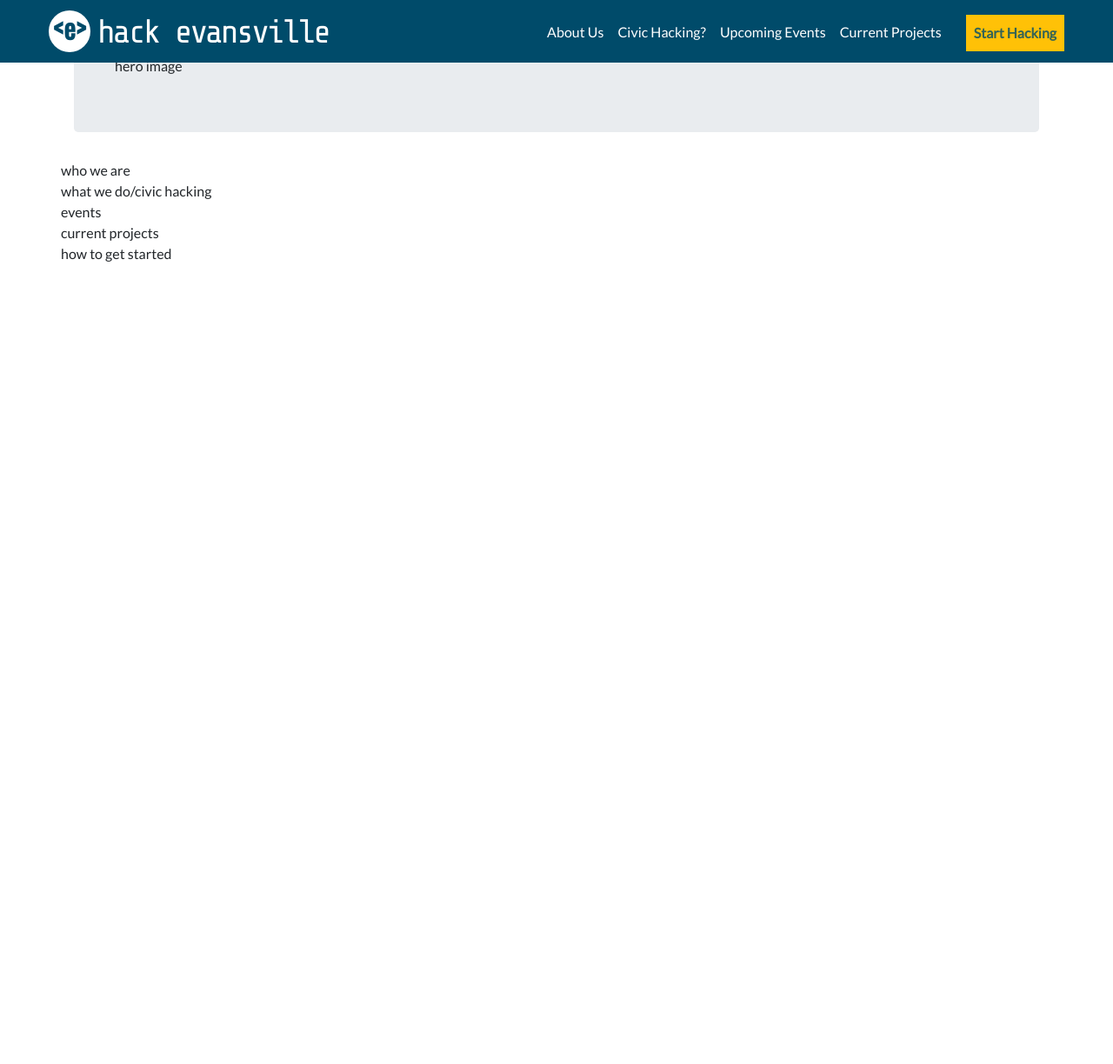
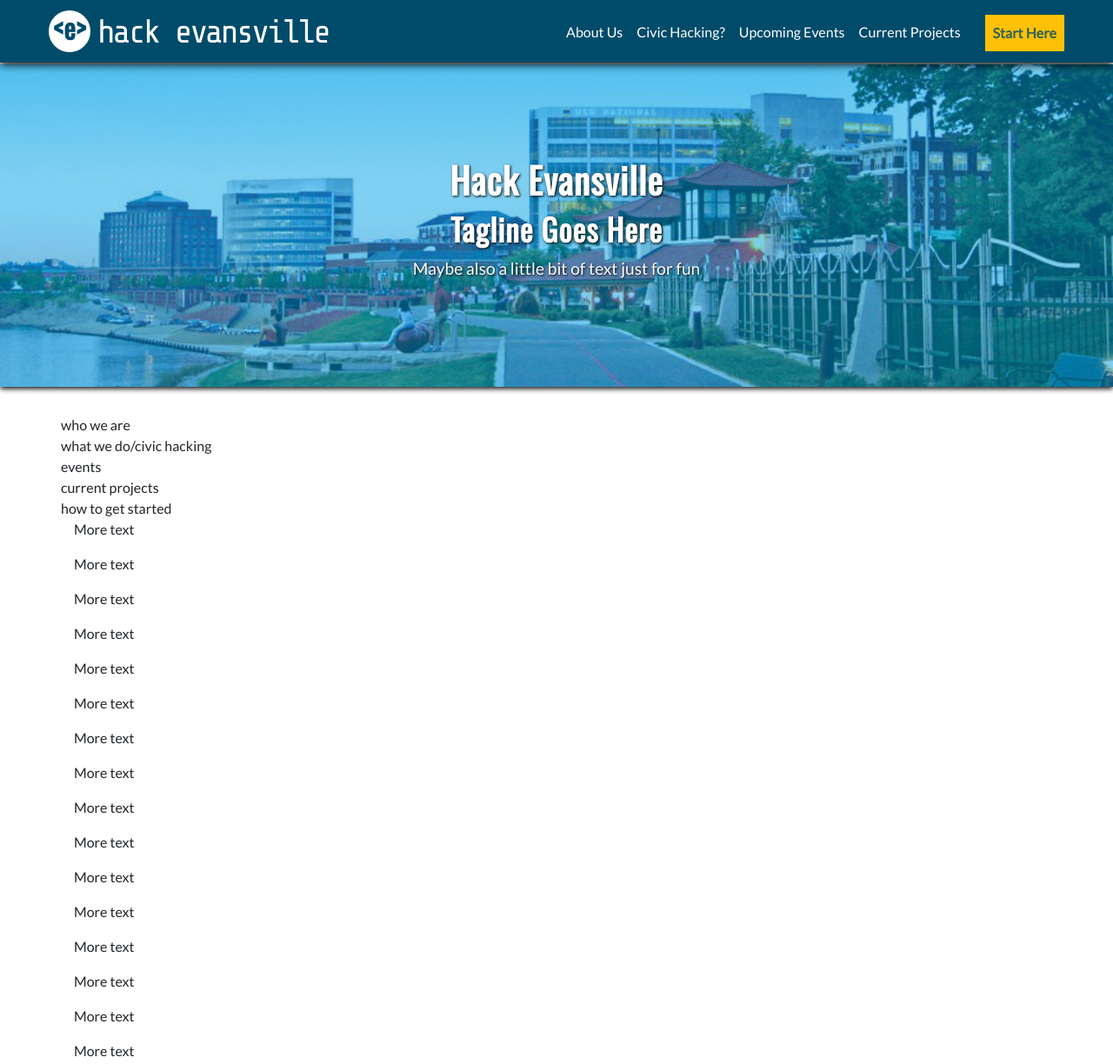
Before and after one commit to hackevansville/hackevansville.github.io, a plain HTML site: page index.html in a window 1280 px wide. Shown: the top 1224 px of the page at 87% size. Before the commit the page ends 800 px from the top, so only its background shows below. Drawn offline with nearby package versions, Linux system fonts and the light colour scheme.

Commit message:
Add banner image section and scaffold site structure

```diff
--- a/css/app.css
+++ b/css/app.css
@@ -13,9 +13,41 @@ body {
   	font-size: 16px;
 }
 
+h1, h2, h3, h4, h5, h6 {
+	font-family: 'Oswald', sans-serif;
+	font-weight: bold;
+	line-height: 1.3;
+	letter-spacing: 1px;
+}
+
+h1 {
+	font-size: 3rem;
+}
+
+h2 {
+	font-size: 2.6rem;
+}
+
+h3 {
+	font-size: 2.2rem;
+}
+
+h4 {
+	font-size: 1.8rem;
+}
+
+h5 {
+	font-size: 1.4rem;
+}
+
+h6 {
+	font-size: 1rem;
+}
+
 #pageHeader {
   	width: 100%;
   	height: 72px;
+  	box-shadow: 0 2px 10px #000000;
 	background-color: #004b6a;
 }
 
@@ -49,7 +81,7 @@ a.logo:link, a.logo:visited {
   	margin-right: 8px;
   	color: #004b6a;
   	font-family: 'Oswald', sans-serif;
-  	font-size: 32px;
+  	font-size: 2rem;
   	font-weight: bold;
   	text-align: center;
 }
@@ -61,14 +93,15 @@ a.logo:link, a.logo:visited {
   	padding: 4px;
   	border-radius: 50%;
   	background-color: #ffffff;
-  	line-height: 32px;
+  	line-height: 2rem;
 }
 
 #siteMain .logoText {
-  	padding-top: 5.6px;
+  	padding-top: 4px;
   	color: #ffffff;
   	font-family: 'Share Tech Mono', monospace;
-  	font-size: 2.4em;
+  	font-size: 2.4rem;
+  	font-weight: normal;
   	letter-spacing: -3px;
 }
 
@@ -121,6 +154,42 @@ a.logo:link, a.logo:visited {
 	margin-top: -9px;
 }
 
+#bannerContainer {
+	margin-top: 74px;
+	padding: 0;
+}
+
+#banner {
+	padding: 0;
+}
+
+#banner .background,
+#banner .parallax-overlay {
+	min-height: 260px;
+	height: 29vw;
+}
+
+#banner .background {
+	box-shadow: 0px 2px 6px #000;
+	background-image: url(../images/EvansvilleSkyline.jpg);
+	background-attachment: fixed;
+    background-size: 100% 100%;
+    background-repeat: no-repeat;
+    background-position: center;
+}
+
+#banner .parallax-overlay {
+	display: flex;
+    justify-content: center;
+    align-items: center;
+	background-color: hsla(198, 100%, 45%, 0.5);
+}
+
+#banner #textContainer {
+	color: #ffffff;
+	text-shadow: 1px 1px 3px #000000;
+}
+
 @media(max-width: 991px) {
 
 	#siteMain #navbarSupportedContent {
@@ -162,7 +231,7 @@ a.logo:link, a.logo:visited {
 	}
 
 	#siteMain .logoText {
-		font-size: 2em;
+		font-size: 2rem;
 	}
 
 	#siteMain #navbarSupportedContent {
@@ -172,4 +241,8 @@ a.logo:link, a.logo:visited {
 	.hamburger {
 		margin-top: 0;
 	}
+
+	#bannerContainer {
+		margin-top: 51px;
+	}
 }
--- a/index.html
+++ b/index.html
@@ -34,20 +34,47 @@
         				<li class="nav-item"><a href="#" class="nav-link">Civic Hacking?</a></li>
         				<li class="nav-item"><a href="#" class="nav-link">Upcoming Events</a></li>
         				<li class="nav-item"><a href="#" class="nav-link">Current Projects</a></li>
-        				<li class="nav-item"><a href="#" class="nav-link btn btn-warning cta">Start Hacking</a></li>
+        				<li class="nav-item"><a href="#" class="nav-link btn btn-warning cta">Start Here</a></li>
         			</ul>
         		</div>
         	</nav>
         </header>
-        <div class="container">
-        	<div class="jumbotron">
-        		<div class="container">hero image</div>
+        <div id="bannerContainer" class="container-fluid">
+        	<div id="banner" class="jumbotron jumbotron-fluid">
+        		<div class="parallax text-center background">
+        			<div class="parallax-overlay">
+        				<div id="textContainer" class="container text-center">
+        					<h2 class="subheadline">Hack Evansville</h2>
+        					<h3 class="subheadline">Tagline Goes Here</h3>
+        					<p style="font-size: 1.2rem;">Maybe also a little bit of text just for fun</p>
+        				</div>
+        			</div>
+        		</div>
         	</div>
+        </div>
+        <div id="mainContainer" class="container">
         	<div class="row">who we are</div>
 	        <div class="row">what we do/civic hacking</div>
 	        <div class="row">events</div>
 	        <div class="row">current projects</div>
 	        <div class="row">how to get started</div>
+	        <p>More text</p>
+	        <p>More text</p>
+	        <p>More text</p>
+	        <p>More text</p>
+	        <p>More text</p>
+	        <p>More text</p>
+	        <p>More text</p>
+	        <p>More text</p>
+	        <p>More text</p>
+	        <p>More text</p>
+	        <p>More text</p>
+	        <p>More text</p>
+	        <p>More text</p>
+	        <p>More text</p>
+	        <p>More text</p>
+	        <p>More text</p>
+	        <p>More text</p>
         </div>
         <footer id="pageFooter"></footer>
         <script src="https://cdnjs.cloudflare.com/ajax/libs/modernizr/2.8.3/modernizr.min.js"></script>
```
Also changed, not shown: images/EvansvilleSkyline.jpg (added).
